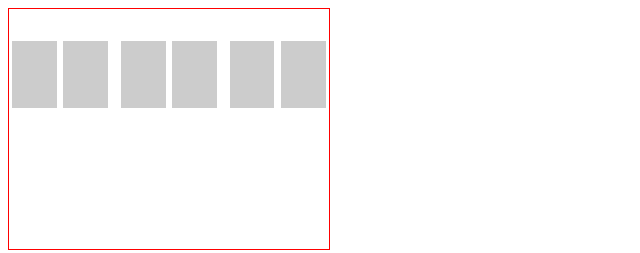
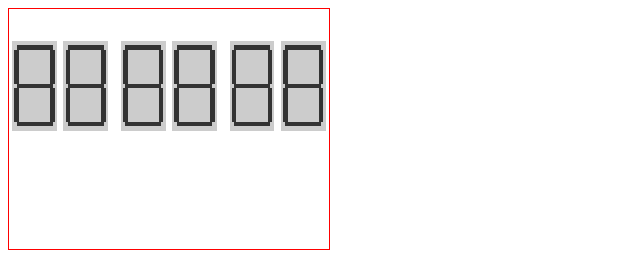
Before and after one commit to emirotin/resin-watch, a website: page web_assets/index.html in a window 1280 px wide. Shown: the whole page, without its empty margins (0-640 px from the left). Drawn offline with Linux system fonts and the light colour scheme.

Commit message:
show segments

```diff
--- a/web_assets/index.html
+++ b/web_assets/index.html
@@ -25,7 +25,15 @@
 
 		<script id="tpl-digit" type="text/ractive">
 			<span class="digit">
-				<span class="digit__inner"></span>
+				<span class="digit__inner">
+					<span class="digit__segment digit__segment--horizontal digit__segment--a"/>
+					<span class="digit__segment digit__segment--vertical digit__segment--b"/>
+					<span class="digit__segment digit__segment--vertical digit__segment--c"/>
+					<span class="digit__segment digit__segment--horizontal digit__segment--d"/>
+					<span class="digit__segment digit__segment--vertical digit__segment--e"/>
+					<span class="digit__segment digit__segment--vertical digit__segment--f"/>
+					<span class="digit__segment digit__segment--horizontal digit__segment--g"/>
+				</span>
 			</span>
 		</script>
 
--- a/web_assets/styles/main.less
+++ b/web_assets/styles/main.less
@@ -22,13 +22,14 @@
 	width: 2%;
 }
 
+@digit--aspect-ratio: 2;
 
 .digit {
 	width: 100%;
 	display: inline-block;
 	position: relative;
 	&:after {
-		padding-top: 150%; // 16:9 ratio
+		padding-top: @digit--aspect-ratio * 100%;
 		display: block;
 		content: '';
 	}
@@ -42,3 +43,54 @@
 	bottom: 0;
 	background: #ccc;
 }
+
+@digit__segment--size: 5%;
+@digit__segment--size-horizontal: @digit__segment--size * @digit--aspect-ratio;
+
+.digit__segment {
+	position: absolute;
+	background: #333;
+}
+
+.digit__segment--horizontal {
+	height: @digit__segment--size;
+	left: @digit__segment--size * 2;
+	right: @digit__segment--size * 2;
+}
+
+.digit__segment--vertical {
+	width: @digit__segment--size-horizontal;
+	height: 50% - @digit__segment--size * 2.5;
+}
+
+.digit__segment--a {
+	top: @digit__segment--size;
+}
+
+.digit__segment--b {
+	right: @digit__segment--size;
+	top: @digit__segment--size * 2;
+}
+
+.digit__segment--c {
+	right: @digit__segment--size;
+	bottom: @digit__segment--size * 2;
+}
+
+.digit__segment--d {
+	bottom: @digit__segment--size;
+}
+
+.digit__segment--e {
+	left: @digit__segment--size;
+	bottom: @digit__segment--size * 2;
+}
+
+.digit__segment--f {
+	left: @digit__segment--size;
+	top: @digit__segment--size * 2;
+}
+
+.digit__segment--g {
+	top: 50% - @digit__segment--size / 2;
+}
```
